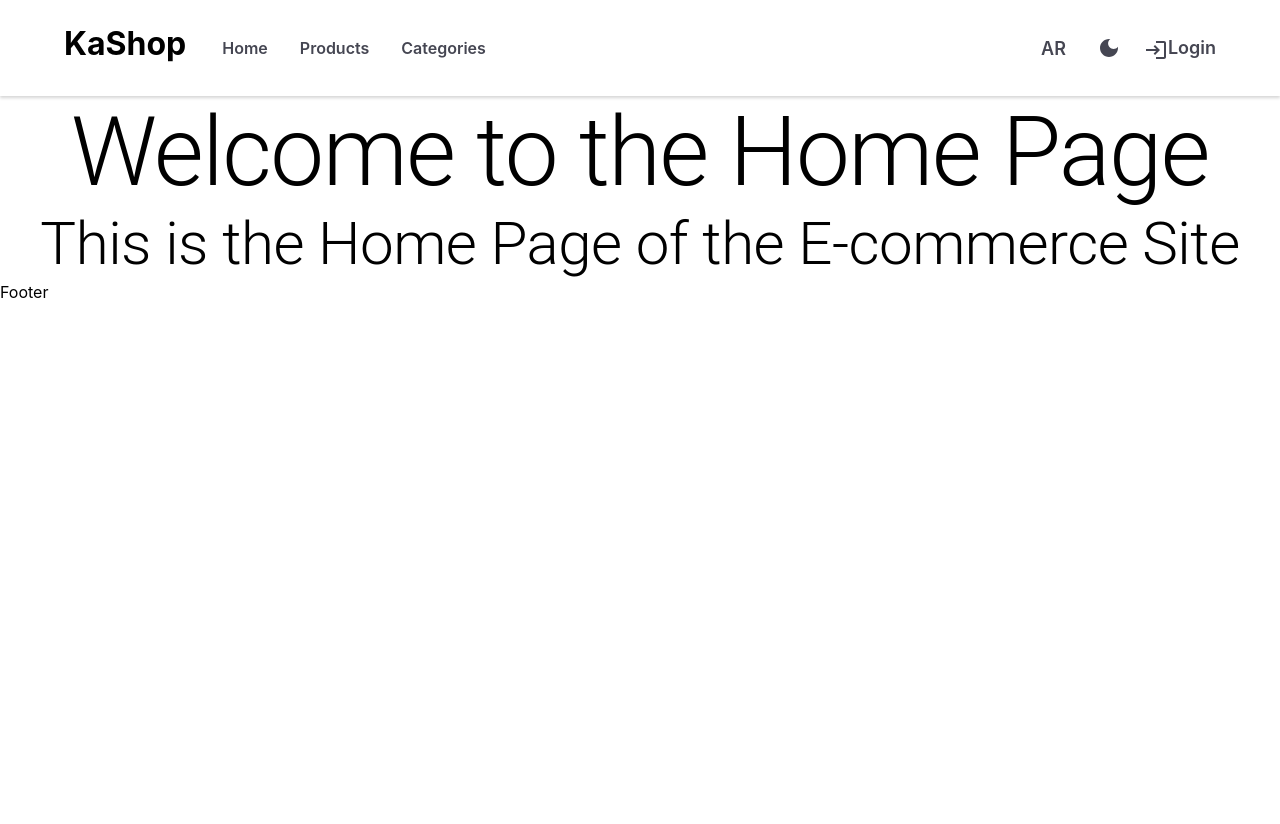
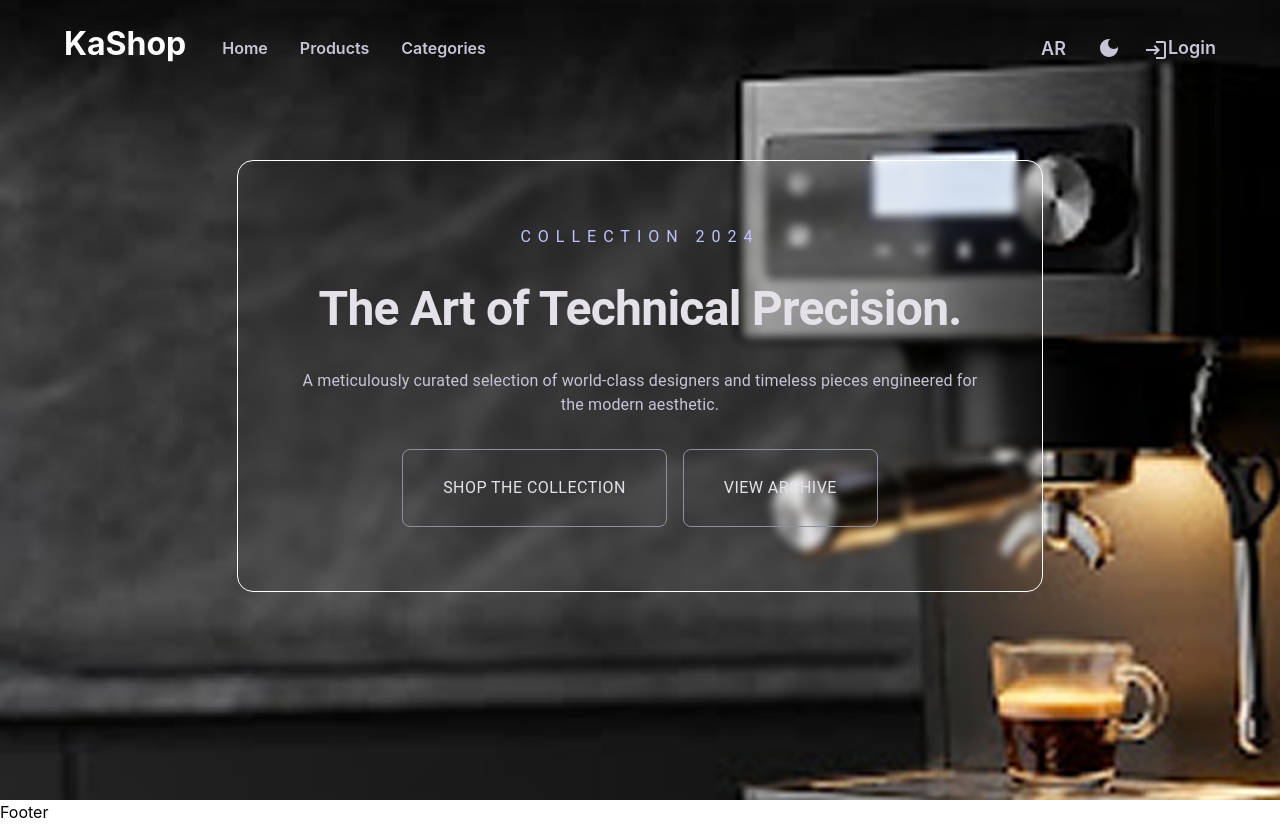
Before and after one commit to Manar-sami/E-commerce, a React (Vite) app: page / in a window 1280 px wide. Before the commit the page ends 800 px from the top, so only its background shows below. Built offline with nearby package versions, Linux system fonts and the light colour scheme; no server answers.

Commit message:
add hero section

```diff
--- a/src/components/Header.jsx
+++ b/src/components/Header.jsx
@@ -52,7 +52,7 @@ const [anchorEl, setAnchorEl] = React.useState(null);
   }
   return (
     <>
-     <Box sx={{boxShadow:"0 2px 3px  #0000002b"}}>
+     <Box sx={{position:"absolute",width:"100%"}}>
       <Container maxWidth="lg">
        <Box sx={{py:"20px"}} >
 
@@ -65,7 +65,7 @@ const [anchorEl, setAnchorEl] = React.useState(null);
              sx={{
                fontSize: 32,
                fontWeight: "bold",
-               color: "black",
+               color: "white",
                textDecoration: "none",
                 }}
               >
@@ -73,10 +73,10 @@ const [anchorEl, setAnchorEl] = React.useState(null);
           </Box>
 
            <List sx={{display:"flex",}}>
-            <ListItem component={Link} to="/" sx={{color:"#454652", fontSize:"16px",fontWeight:"600",
+            <ListItem component={Link} to="/" sx={{color:"#C7C4D7", fontSize:"16px",fontWeight:"600",
              transition:"0.3s",
              "&:hover":{
-              color:"#000666",
+              color:"#C0C1FF",
               textDecoration:"underline"
 
              }
@@ -85,10 +85,10 @@ const [anchorEl, setAnchorEl] = React.useState(null);
                 {t('Home')}
             </ListItem>
 
-             <ListItem component={Link} to="/Products" sx={{color:"#454652", fontSize:"16px",fontWeight:"600",
+             <ListItem component={Link} to="/Products" sx={{color:"#C7C4D7", fontSize:"16px",fontWeight:"600",
              transition:"0.3s",
              "&:hover":{
-              color:"#000666",
+              color:"#C0C1FF",
               textDecoration:"underline"
 
              }
@@ -97,10 +97,10 @@ const [anchorEl, setAnchorEl] = React.useState(null);
                {t('Products')}
             </ListItem>
 
-             <ListItem component={Link} to="/Categories" sx={{color:"#454652", fontSize:"16px",fontWeight:"600",
+             <ListItem component={Link} to="/Categories" sx={{color:"#C7C4D7", fontSize:"16px",fontWeight:"600",
              transition:"0.3s",
              "&:hover":{
-              color:"#000666",
+              color:"#C0C1FF",
               textDecoration:"underline"
 
              }
@@ -122,7 +122,7 @@ const [anchorEl, setAnchorEl] = React.useState(null);
         aria-haspopup="true"
         aria-expanded={open}
         onClick={handleClick}
-        sx={{color:"#454652"}}
+        sx={{color:"#C7C4D7"}}
       >
         <MenuIcon/>
       </Button>
@@ -145,7 +145,7 @@ const [anchorEl, setAnchorEl] = React.useState(null);
           <MenuItem>
          <IconButton onClick={ changeLanguage}
             sx={{
-              color:"#454652",
+              color:"#C7C4D7",
               fontSize:"18px",
               fontWeight:"600",
             }}
@@ -158,7 +158,7 @@ const [anchorEl, setAnchorEl] = React.useState(null);
           {/* profil */}
            <Box component={Link}
             sx={{
-              color:"#454652",
+              color:"#C7C4D7",
               fontSize:"18px",
               fontWeight:"600",
             }}
@@ -170,7 +170,7 @@ const [anchorEl, setAnchorEl] = React.useState(null);
          {/* darkmode */}
          <IconButton
             sx={{
-              color:"#454652",
+              color:"#C7C4D7",
               fontSize:"18px",
               fontWeight:"600",
             }}>
@@ -182,7 +182,7 @@ const [anchorEl, setAnchorEl] = React.useState(null);
             <MenuItem>
             <Box component={Link} to="/Cart"
              sx={{
-              color:"#454652",
+              color:"#C7C4D7",
               fontSize:"18px",
               fontWeight:"600",
             }}
@@ -195,7 +195,7 @@ const [anchorEl, setAnchorEl] = React.useState(null);
         {/* logout */}
         <Box onClick={ hundellogout}
             sx={{
-              color:"#454652",
+              color:"#C7C4D7",
               fontSize:"18px",
               fontWeight:"600",
             }}
@@ -213,13 +213,20 @@ const [anchorEl, setAnchorEl] = React.useState(null);
          <Box sx={{display:{xs:"none",md:"flex"}}}>
              {Token?
             <>
-             <Box sx={{display:{xs:"none",md:"flex"},alignItems:"center",justifyContent:"space-between",gap:"15px"}}>
+             <Box sx={{display:{xs:"none",md:"flex"},alignItems:"center",justifyContent:"space-between",gap:"15px"
+            }}>
 
             <IconButton onClick={ changeLanguage}
             sx={{
-              color:"#454652",
+              color:"#C7C4D7",
               fontSize:"18px",
               fontWeight:"600",
+              transition:"0.4s",
+               "&:hover":{
+              color:"#C0C1FF",
+
+
+             }
             }}
             >
             {i18n.language==='ar'?"EN":"AR"}
@@ -227,18 +234,30 @@ const [anchorEl, setAnchorEl] = React.useState(null);
 
             <IconButton
             sx={{
-              color:"#454652",
+              color:"#C7C4D7",
               fontSize:"18px",
               fontWeight:"600",
+              transition:"0.4s",
+               "&:hover":{
+              color:"#C0C1FF",
+
+
+             }
             }}>
               <DarkModeIcon/>
             </IconButton>
 
              <Box component={Link} to="/Cart"
              sx={{
-              color:"#454652",
+              color:"#C7C4D7",
               fontSize:"18px",
               fontWeight:"600",
+              transition:"0.4s",
+               "&:hover":{
+              color:"#C0C1FF",
+
+
+             }
             }}
              >
              <ShoppingCartIcon/>
@@ -246,9 +265,15 @@ const [anchorEl, setAnchorEl] = React.useState(null);
             </Box>
             <Box component={Link}
             sx={{
-              color:"#454652",
+              color:"#C7C4D7",
               fontSize:"18px",
               fontWeight:"600",
+              transition:"0.4s",
+               "&:hover":{
+              color:"#C0C1FF",
+
+
+             }
             }}
             >
               < AccountCircleIcon/>
@@ -256,9 +281,15 @@ const [anchorEl, setAnchorEl] = React.useState(null);
 
             <Box onClick={ hundellogout}
             sx={{
-              color:"#454652",
+              color:"#C7C4D7",
               fontSize:"18px",
               fontWeight:"600",
+              transition:"0.4s",
+               "&:hover":{
+              color:"#C0C1FF",
+
+
+             }
             }}
             >
               < LogoutIcon/>
@@ -281,7 +312,7 @@ const [anchorEl, setAnchorEl] = React.useState(null);
 
             <IconButton onClick={ changeLanguage}
             sx={{
-              color:"#454652",
+              color:"#C7C4D7",
               fontSize:"18px",
               fontWeight:"600",
             }}
@@ -291,7 +322,7 @@ const [anchorEl, setAnchorEl] = React.useState(null);
 
             <IconButton
             sx={{
-              color:"#454652",
+              color:"#C7C4D7",
               fontSize:"18px",
               fontWeight:"600",
             }}>
@@ -305,7 +336,7 @@ const [anchorEl, setAnchorEl] = React.useState(null);
             component={Link}
             to="/Login"
             sx={{
-              color:"#454652",
+              color:"#C7C4D7",
               fontSize:"18px",
               fontWeight:"600",
             }}
--- /dev/null
+++ b/src/pages/home/Hero.jsx
@@ -0,0 +1,84 @@
+import Box from "@mui/material/Box";
+import Button from "@mui/material/Button";
+import Container from "@mui/material/Container";
+import Typography from "@mui/material/Typography";
+
+function Hero() {
+  return (
+    <>
+    <Box sx={{
+        backgroundImage:"url(./image/hero.png)",
+        height:"100vh",
+        backgroundPosition:"center",
+        backgroundSize:"cover",
+        py:20,
+    }}>
+
+        <Container>
+            <Box sx={{display:"flex",justifyContent:"center",alignItems:"center",border:"1px solid white",
+                width:"70%",
+                mx:"auto",
+                borderRadius:"16px",
+                p:{xs:"32px",md:"64px"},
+                gap:{xs:2,md:4},
+                textAlign:"center",
+                backdropFilter: "blur(5px)",
+                flexDirection:"column",
+            }}>
+             <Typography sx={{color:"#C0C1FF",fontSize:"16px",letterSpacing:"7px"}}>
+                COLLECTION 2024
+             </Typography>
+            <Typography component="h1" variant="h1" sx={{fontSize:{xs:"24px",md:"48px"},fontWeight:"bold",color:"#E4E1E9"}}>
+               The Art of Technical Precision.
+            </Typography>
+
+            <Typography component="p" sx={{color:"#C7C4D7",fontSize:"16px"}}>
+               A meticulously curated selection of world-class designers and timeless pieces
+               engineered for the modern aesthetic.
+            </Typography>
+
+             <Box sx={{display:"flex",gap:2,flexWrap:"wrap"}}>
+                <Button sx={{
+                    color:"#E4E1E9",
+                    fontSize:"16px",
+                    fontWeight:"400",
+                    borderRadius:"8px",
+                    px:{xs:"20px",md:"40px"},
+                    py:{xs:"12px",md:"24px"},
+                    border:"1px solid #908FA0",
+                    transition:"0.5s"
+,                    "&:hover":{
+                        backgroundColor:"#C0C1FF",
+                        color:"#1000A9",
+                    }
+                }}>
+                    Shop the Collection
+                </Button>
+
+                 <Button sx={{
+                    color:"#E4E1E9",
+                    fontSize:"16px",
+                    fontWeight:"400",
+                    borderRadius:"8px",
+                    px:{xs:"20px",md:"40px"},
+                    py:{xs:"12px",md:"24px"},
+                    border:"1px solid #908FA0",
+                    transition:"0.5s"
+,                    "&:hover":{
+                        backgroundColor:"#C0C1FF",
+                        color:"#1000A9",
+                    }
+                }}>
+                    View Archive
+                </Button>
+             </Box>
+
+            </Box>
+        </Container>
+
+    </Box>
+    </>
+  )
+}
+
+export default Hero
--- a/src/pages/home/Home.jsx
+++ b/src/pages/home/Home.jsx
@@ -1,11 +1,11 @@
-import Typography from "@mui/material/Typography";
+import Hero from "./Hero";
+
 
 function Home() {
   return (
-    <div>
-      <Typography align="center" variant="h1" component="h1" > Welcome to the Home Page </ Typography>
-        <Typography align="center" variant="h2" component="h2" > This is the Home Page of the E-commerce Site </ Typography>
-    </div>
+    <>
+     <Hero></Hero>
+    </>
   )
 }
 
```
Also changed, not shown: public/image/hero.png (added).
